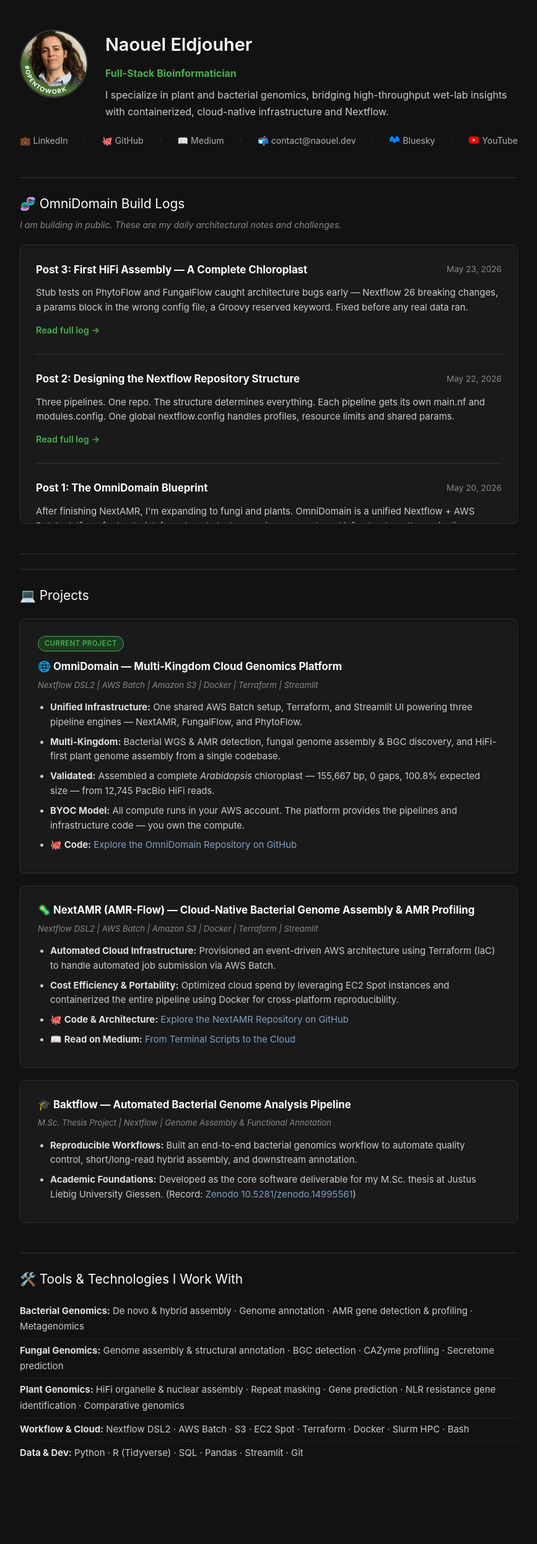
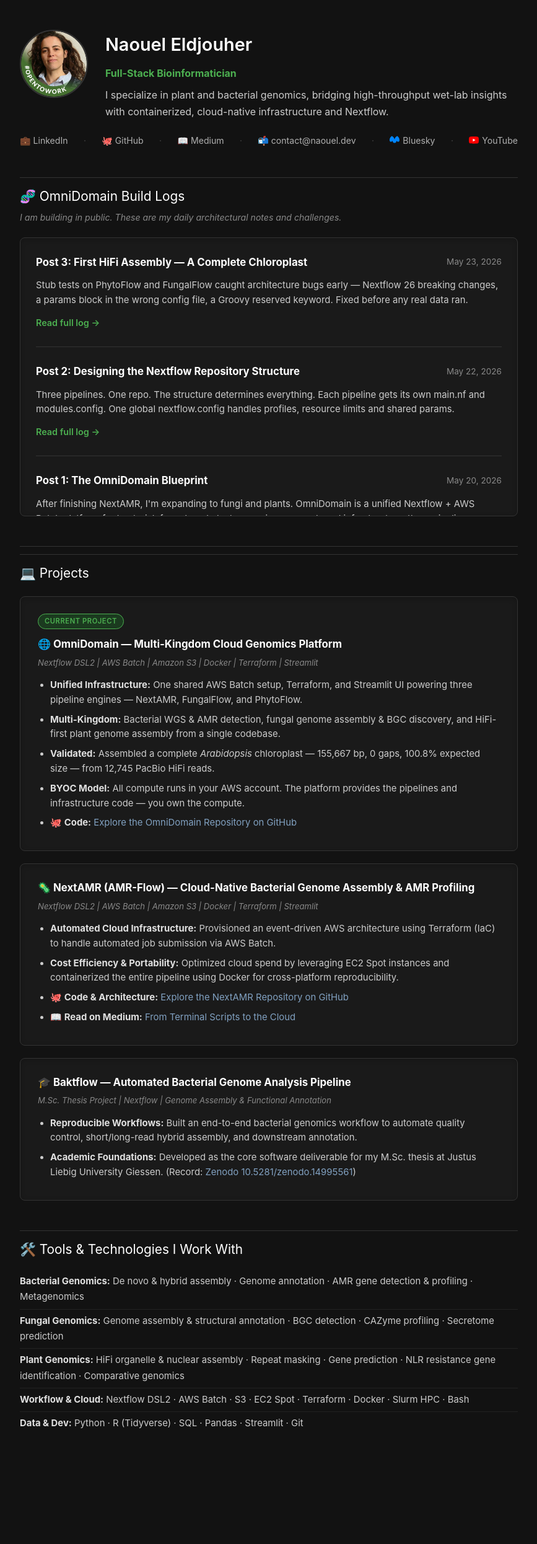
Before and after one commit to NaouelEldjouher/NaouelEldjouher.github.io, a Jekyll site: the page built from index.html, in a window 1280 px wide. Shown: the whole page at 62% size, without its empty margins (206-1073 px from the left). Built offline with Jekyll 4.4.1, drawn with Linux system fonts in a browser that asks for light colours; after the commit the page ends 2443 px from its top, so only the background shows below that.

Commit message:
Update index.html

```diff
--- a/index.html
+++ b/index.html
@@ -24,7 +24,7 @@ title: Naouel Eldjouher
     }
     a { color: #81a1c1; text-decoration: none; }
     a:hover { text-decoration: underline; }
-    hr { border: none; border-top: 1px solid #333; margin: 24px 0; }
+    hr { border: none; border-top: 1px solid #333; margin: 12px 0; }
     code { background-color: #2e3440; color: #eceff4; padding: 2px 6px; border-radius: 4px; }
     h4 { color: #ffffff; font-size: 1.05em; margin: 0 0 4px 0; }
     .section { margin-bottom: 48px; }
```
